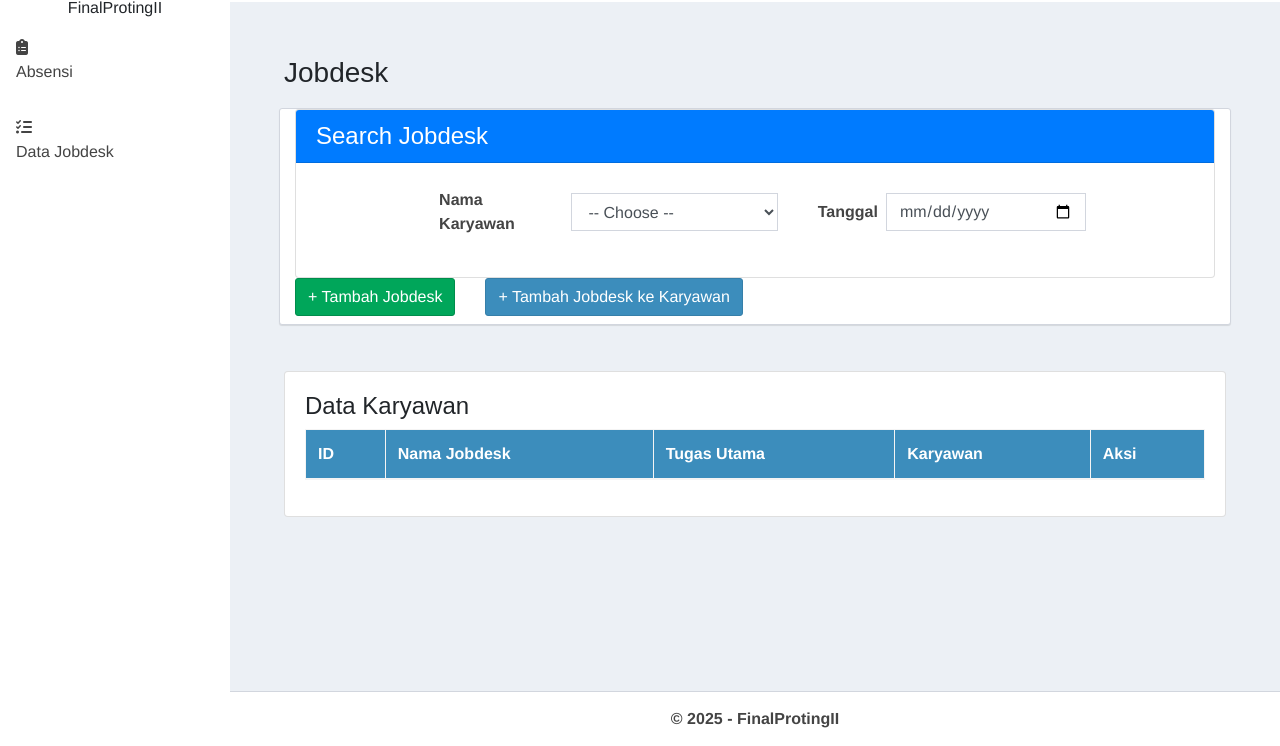
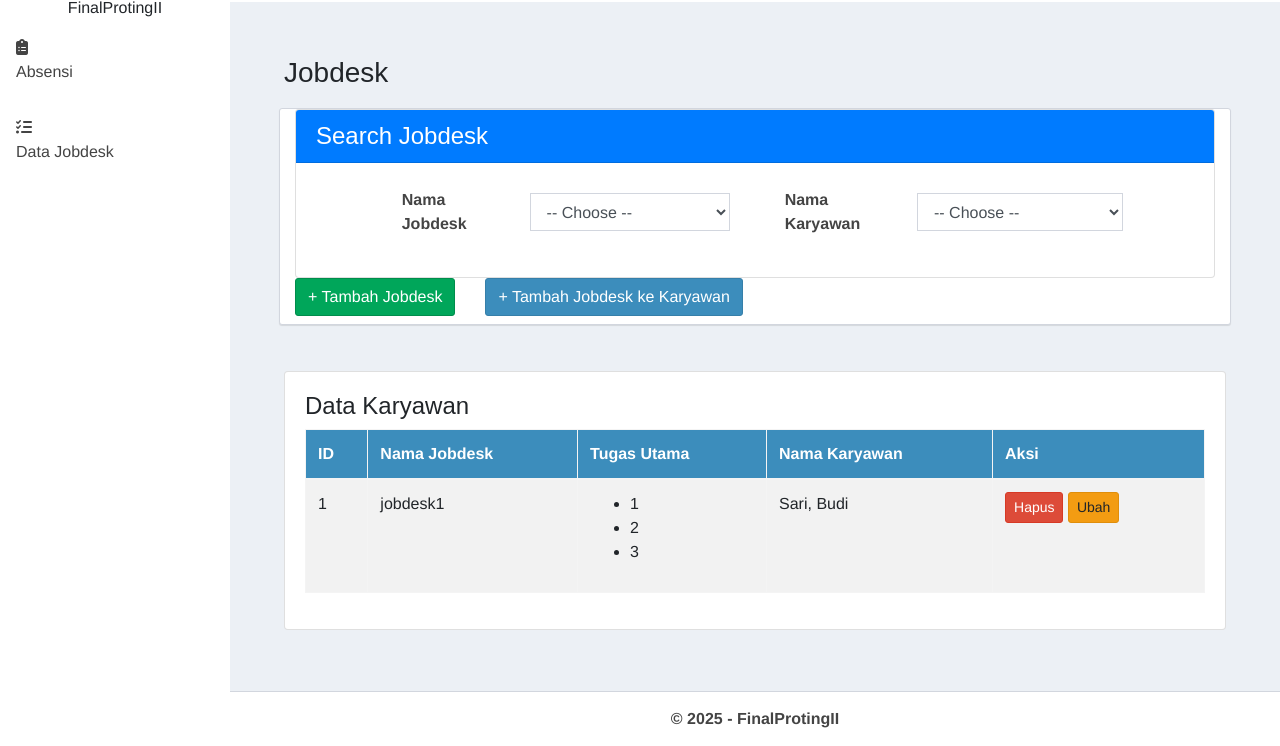
Before and after one commit to dewacopz123/FinalProtingII, an ASP.NET Core app: page /Jobdesk/Index in a window 1280 px wide. Shown: the part 54-800 px from the top of the page. Run offline with ASP.NET Core 8, Linux system fonts and the light colour scheme; lists and menus that the app fills with data are empty; style sheets or scripts are compiled from the project's sources.

Commit message:
update controller,grid dan search

```diff
--- a/FinalProtingII/Controllers/JobdeskController.cs
+++ b/FinalProtingII/Controllers/JobdeskController.cs
@@ -53,26 +53,29 @@
         public IActionResult Assign(int jobdeskId, int karyawanId)
         {
             var jobdesks = JobdeskHelper.LoadJobdesk();
-            var originalJobdesk = jobdesks.FirstOrDefault(j => j.IdJobdesk == jobdeskId);
+            var jobdesk = jobdesks.FirstOrDefault(j => j.IdJobdesk == jobdeskId);
             var karyawan = karyawans.FirstOrDefault(k => k.Id == karyawanId);
 
-            if (originalJobdesk != null && karyawan != null)
+            if (jobdesk != null && karyawan != null)
             {
-                // Clone jobdesk
-                var newJobdesk = new Jobdesk
+                // Split existing names, add new if not present, and join back
+                var names = (jobdesk.KaryawanNama ?? "")
+                    .Split(new[] { ',' }, StringSplitOptions.RemoveEmptyEntries)
+                    .Select(n => n.Trim())
+                    .ToList();
+
+                if (!names.Contains(karyawan.Nama))
                 {
-                    IdJobdesk = jobdesks.Count > 0 ? jobdesks.Max(j => j.IdJobdesk) + 1 : 1,
-                    NamaJobdesk = originalJobdesk.NamaJobdesk,
-                    TugasUtama = new List<string>(originalJobdesk.TugasUtama),
-                    KaryawanNama = karyawan.Nama
-                };
-
-                jobdesks.Add(newJobdesk);
-                JobdeskHelper.SimpanJobdesk(jobdesks);
+                    names.Add(karyawan.Nama);
+                    jobdesk.KaryawanNama = string.Join(", ", names);
+                    JobdeskHelper.SimpanJobdesk(jobdesks);
+                }
             }
 
             return RedirectToAction("Index");
         }
+
+
 
         [HttpPost]
         public IActionResult Edit(int jobdeskId, int karyawanId)
--- a/FinalProtingII/Views/Jobdesk/_GridView.cshtml
+++ b/FinalProtingII/Views/Jobdesk/_GridView.cshtml
@@ -9,7 +9,7 @@
                             <th>ID</th>
                             <th>Nama Jobdesk</th>
                             <th>Tugas Utama</th>
-                            <th>Karyawan</th>
+                            <th>Nama Karyawan</th>
                             <th>Aksi</th>
                         </tr>
                     </thead>
@@ -30,6 +30,7 @@
                                 <td>@item.KaryawanNama</td>
                                 <td>
                                     <button class="btn btn-danger btn-sm open-modal" data-url="@Url.Action("Delete", new { id = item.IdJobdesk })">Hapus</button>
+                                    <button class="btn btn-warning btn-sm open-modal" data-url="@Url.Action("Update", new { id = item.IdJobdesk })">Ubah</button>
                                 </td>
                             </tr>
                         }
--- a/FinalProtingII/Views/Jobdesk/_SearchCriteria.cshtml
+++ b/FinalProtingII/Views/Jobdesk/_SearchCriteria.cshtml
@@ -12,16 +12,18 @@
                                 <div class="d-flex align-items-center" style="gap: 40px;">
                                     <!-- Nama Karyawan -->
                                     <div class="form-group d-flex align-items-center mb-0">
-                                        <label for="searchKaryawanName" class="mb-0 font-weight-bold col-5">Nama Karyawan</label>
-                                        <select class="form-control" id="searchKaryawanName" style="min-width: 200px;">
+                                        <label for="searchJobdeskName" class="mb-0 font-weight-bold col-5">Nama Jobdesk</label>
+                                        <select class="form-control" id="searchJobdeskName" style="min-width: 200px;">
                                             <option value="">-- Choose --</option>
                                         </select>
                                     </div>
 
                                     <!-- Waktu -->
                                     <div class="form-group d-flex align-items-center mb-0">
-                                        <label for="searchDate" class="mr-2 mb-0 font-weight-bold">Tanggal</label>
-                                        <input type="date" class="form-control" id="searchDate" style="min-width: 200px;" />
+                                        <label for="searchKaryawanName" class="mb-0 font-weight-bold col-5">Nama Karyawan</label>
+                                        <select class="form-control" id="searchKaryawanName" style="min-width: 200px;">
+                                            <option value="">-- Choose --</option>
+                                        </select>
                                     </div>
 
                                 </div>
--- /dev/null
+++ b/FinalProtingII/data_jobdesk.json
@@ -0,0 +1,12 @@
+[
+  {
+    "IdJobdesk": 1,
+    "NamaJobdesk": "jobdesk1",
+    "TugasUtama": [
+      "1",
+      "2",
+      "3"
+    ],
+    "KaryawanNama": "Sari, Budi"
+  }
+]
```
